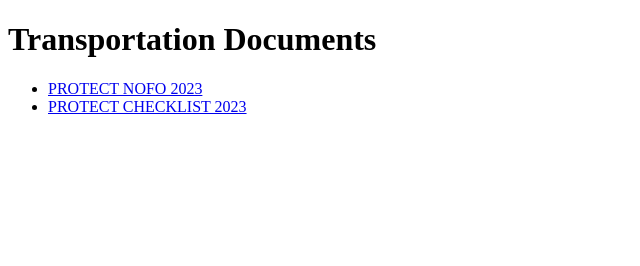
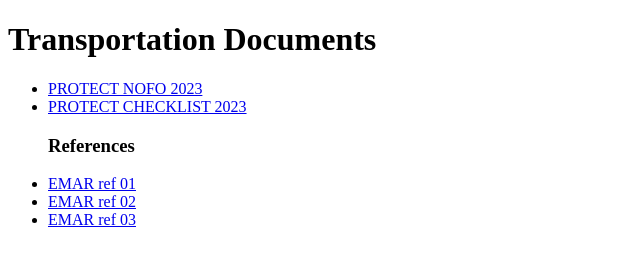
Before and after one commit to hced-planning/FederalGrantNOFOS, a plain HTML site: page index.html in a window 1280 px wide. Shown: the whole page, without its empty margins (0-640 px from the left). Drawn offline with Linux system fonts and the light colour scheme.

Commit message:
update with ref work

```diff
--- a/index.html
+++ b/index.html
@@ -8,6 +8,11 @@
     <ul>
         <li><a href="Transportation/PROTECT NOFO 4-21-23.pdf">PROTECT NOFO 2023</a></li>
         <li><a href="Transportation/PROTECT Planning Grants Application Checklist.pdf">PROTECT CHECKLIST 2023</a></li>
+
+        <h3>References</h3>
+        <li><a href="Transportation/signaltiming_01.pdf">EMAR ref 01</a></li>
+        <li><a href="Transportation/signaltiming_02.pdf">EMAR ref 02</a></li>
+        <li><a href="Transportation/signaltiming_03.pdf">EMAR ref 03</a></li>
         <!-- Add more list items for additional documents -->
     </ul>
 </body>
```
Also changed, not shown: 3 other files.
